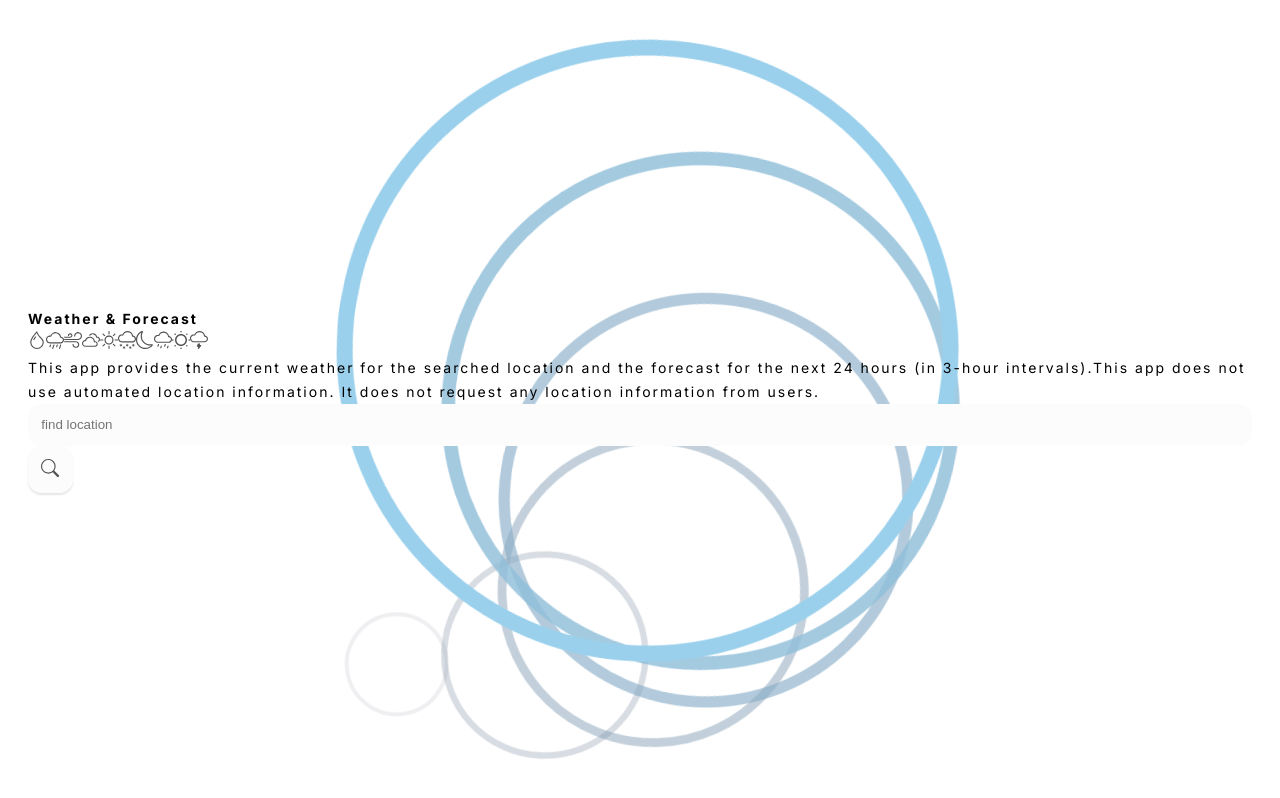
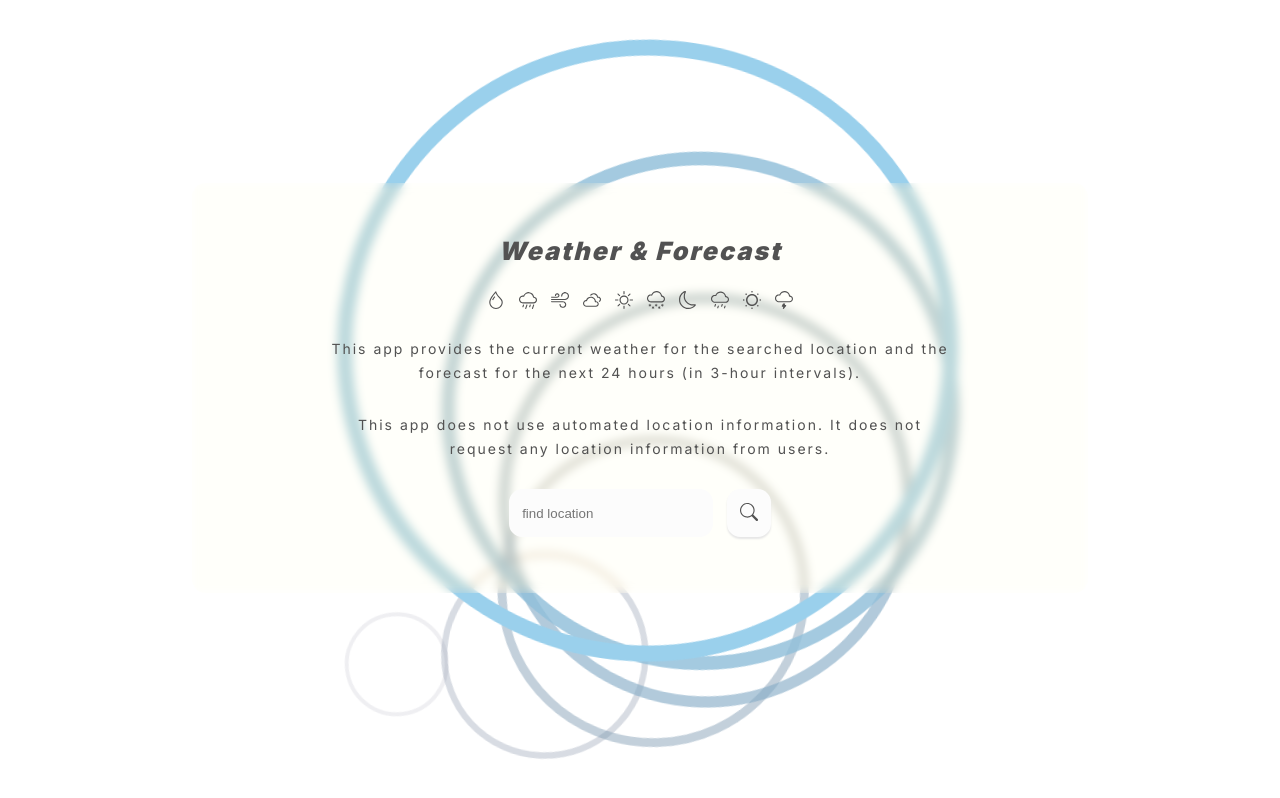
Before and after one commit to emrearabaci/weather, a Next.js app: page / in a window 1280 px wide. Built offline with nearby package versions, Linux system fonts and the light colour scheme.

Commit message:
Edited for styling to "WeatherCard" component.

```diff
--- a/src/app/page.module.scss
+++ b/src/app/page.module.scss
@@ -7,7 +7,70 @@
   align-items: center;
   justify-content: center;
 
-  min-height: 100vh;
+  min-height: 90vh;
 
-  padding: 2em 2em;
+  margin: 2em;
+
+  .card {
+    display: flex;
+    flex-direction: column;
+    align-items: center;
+    justify-content: center;
+
+    gap: 2em;
+
+    padding: 4em;
+
+    border-radius: 1em;
+
+    backdrop-filter: sepia(30%) blur(5px);
+
+    .icon {
+      display: flex;
+      flex-wrap: wrap;
+      align-items: center;
+      justify-content: center;
+      gap: 1em;
+    }
+
+    .form {
+      display: flex;
+      flex-direction: row;
+      justify-content: center;
+      gap: 1em;
+    }
+
+    .header {
+      text-align: center;
+      font-style: italic;
+
+      font-size: 1.8em;
+      font-weight: 1000;
+
+      color: $description;
+    }
+
+    .description {
+      max-width: 80%;
+
+      color: $description;
+      text-align: center;
+    }
+  }
 }
+
+@media screen and (min-width: 767px) {
+  .main {
+    .card {
+      max-width: 70vw;
+    }
+  }
+}
+
+@media screen and (max-width: 767px) {
+  .main {
+    .card {
+      padding: 4em 1em;
+    }
+  }
+}
```
